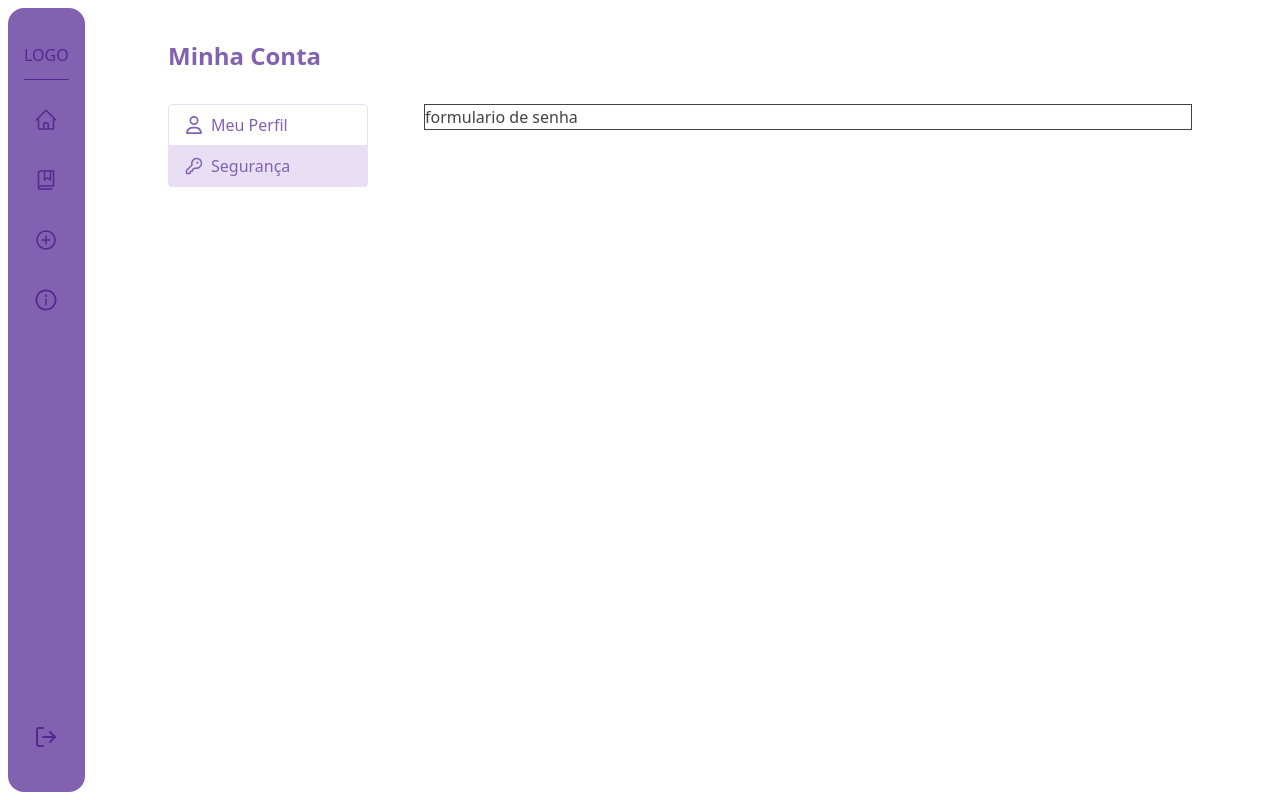
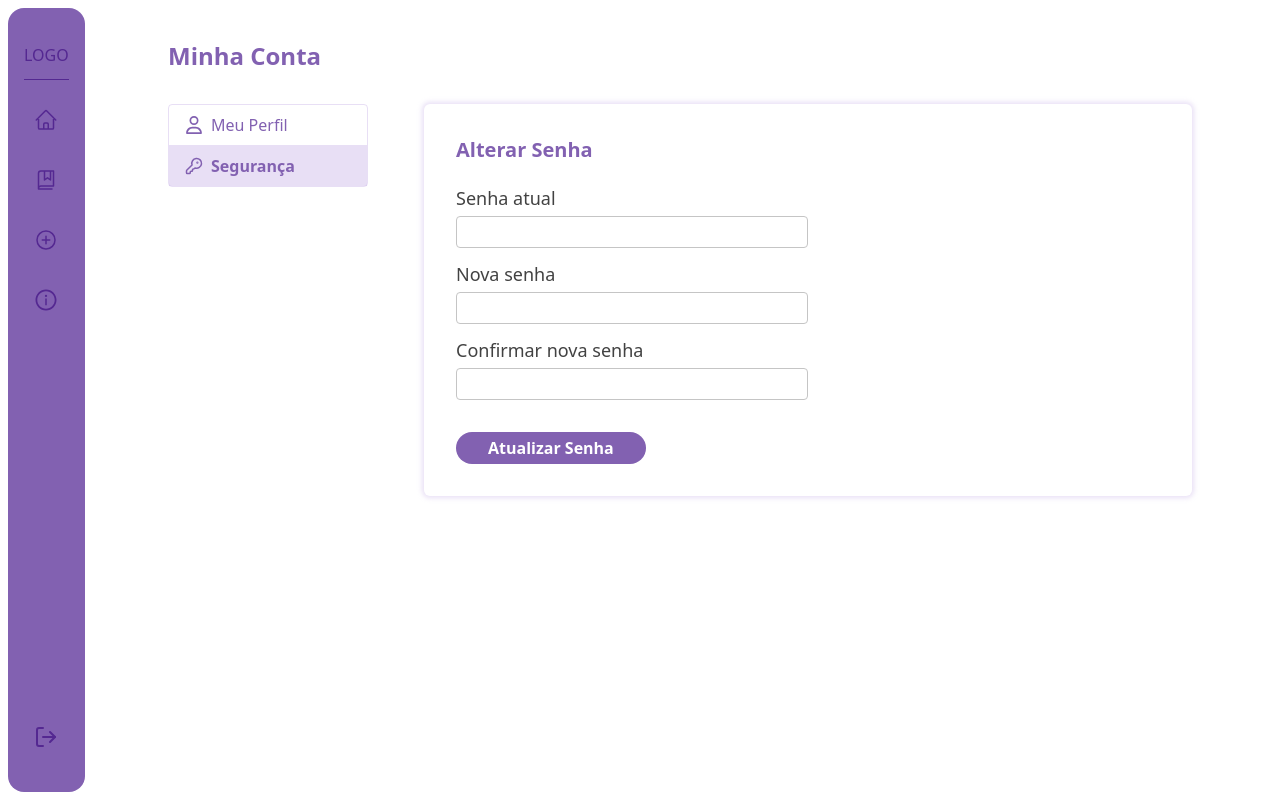
Before and after one commit to imarialu/bibliotroca, a React (Vite) app: page / in a window 1280 px wide. Both pictures are taken after a click on the button "Segurança". Built offline with nearby package versions, Linux system fonts and the light colour scheme.

Commit message:
feat: cria formulário de alterar senha

```diff
--- a/src/pages/MyAccount/components/Button.jsx
+++ b/src/pages/MyAccount/components/Button.jsx
@@ -1,6 +1,6 @@
 export default function Button({isActive, onClick, icon, text}){
     return(
-        <button onClick={onClick} className={`flex items-center px-4 py-2 gap-2 cursor-pointer text-[var(--color-purple)] transition duration-600 ease hover:bg-[var(--color-transparent-purple)] ${isActive ? "bg-[var(--color-transparent-purple)]" : "bg-transparent"}`}>
+        <button onClick={onClick} className={`flex items-center px-4 py-2 gap-2 cursor-pointer text-[var(--color-purple)] transition duration-600 ease hover:bg-[var(--color-transparent-purple)] ${isActive ? "bg-[var(--color-transparent-purple)] font-semibold" : "bg-transparent"}`}>
             {icon}
             {text}
         </button>
--- a/src/pages/MyAccount/components/SecurityForm.jsx
+++ b/src/pages/MyAccount/components/SecurityForm.jsx
@@ -1,7 +1,27 @@
+import { Input } from "../../../components/Input"
+
 export default function SecurityForm(){
     return(
-        <form className="border-1">
-            formulario de senha
+        <form className="p-8 rounded-md shadow-[0px_0px_5px_2px_rgba(198,_174,_230,_0.4)]">
+            <h1 className="mb-5 text-xl font-bold text-[var(--color-purple)]">Alterar Senha</h1>
+
+            <div>
+                <div className="grid grid-cols-2">
+                    <Input label={"Senha atual"}/>
+                </div>
+
+                <div className="grid grid-cols-2">
+                    <Input label={"Nova senha"}/>
+                </div>
+
+                <div className="grid grid-cols-2">
+                    <Input label={"Confirmar nova senha"}/>
+                </div>
+            </div>
+
+            <div>
+                <button className="py-1 px-8 rounded-full bg-[var(--color-purple)] text-white font-semibold cursor-pointer mt-5">Atualizar Senha</button>
+            </div>
         </form>
     )
 }
```
